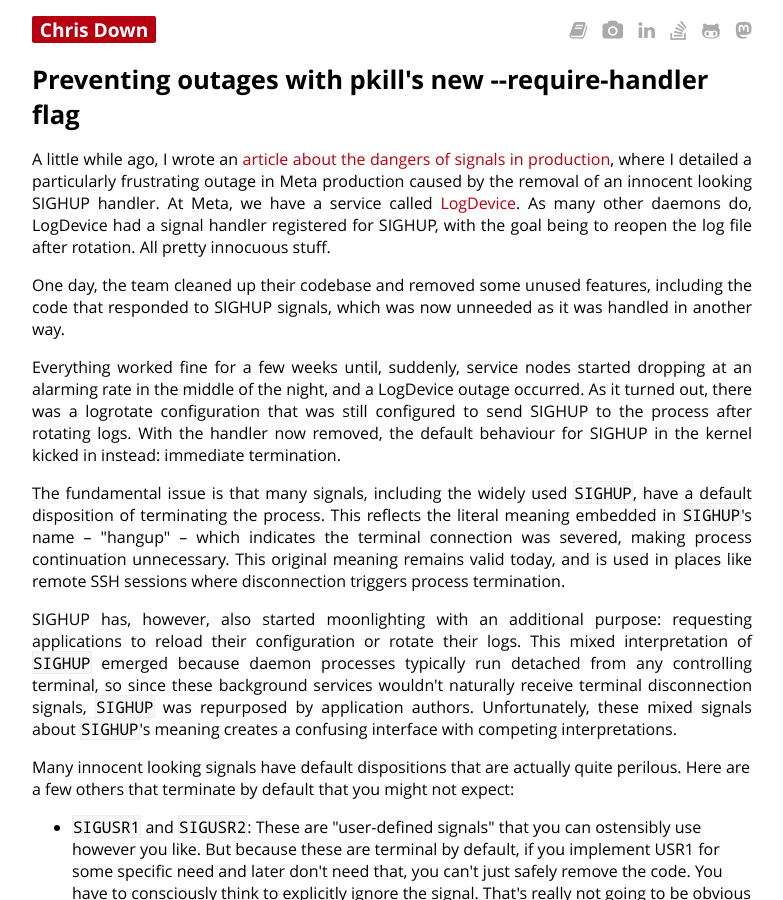
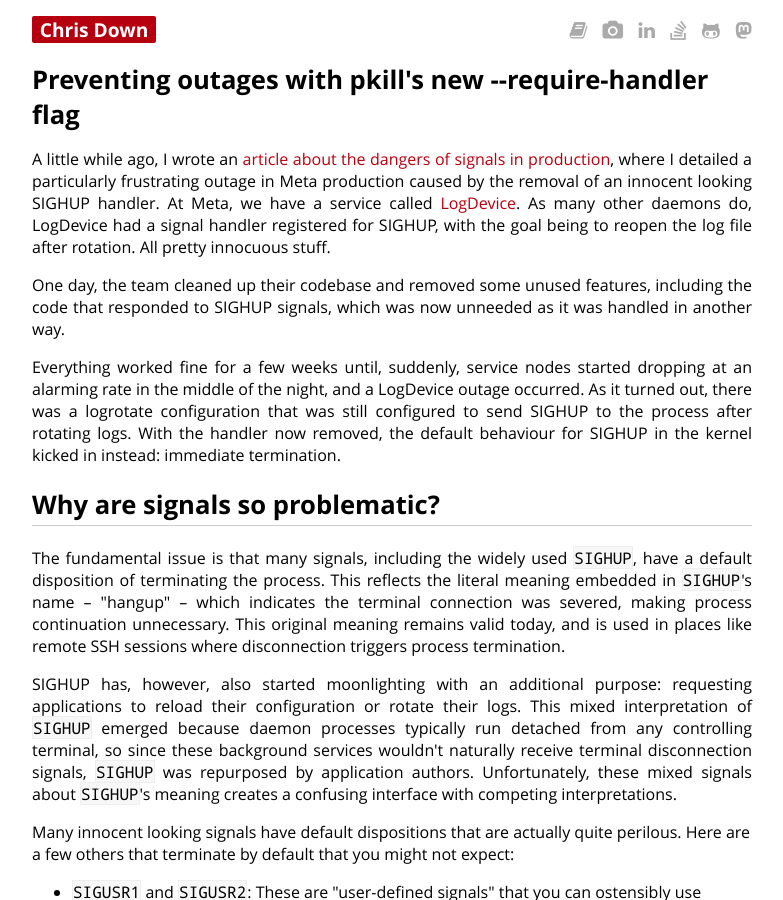
Before and after one commit to cdown/chrisdown.name, a Jekyll site: the page built from _posts/2025-05-12-safer-signal-sending-with-pkill-require-handler.md, in a window 1280 px wide and 900 px high. Shown: the whole window, without its empty margins (248-1031 px from the left). Built offline with Jekyll 4.4.1, drawn with Linux system fonts in a browser that asks for light colours.

Commit message:
require handler post: Break up lede with section

```diff
--- a/_posts/2025-05-12-safer-signal-sending-with-pkill-require-handler.md
+++ b/_posts/2025-05-12-safer-signal-sending-with-pkill-require-handler.md
@@ -24,6 +24,8 @@ occurred. As it turned out, there was a logrotate configuration that was still
 configured to send SIGHUP to the process after rotating logs. With the handler
 now removed, the default behaviour for SIGHUP in the kernel kicked in instead:
 immediate termination.
+
+## Why are signals so problematic?
 
 The fundamental issue is that many signals, including the widely used `SIGHUP`,
 have a default disposition of terminating the process. This reflects the
```
